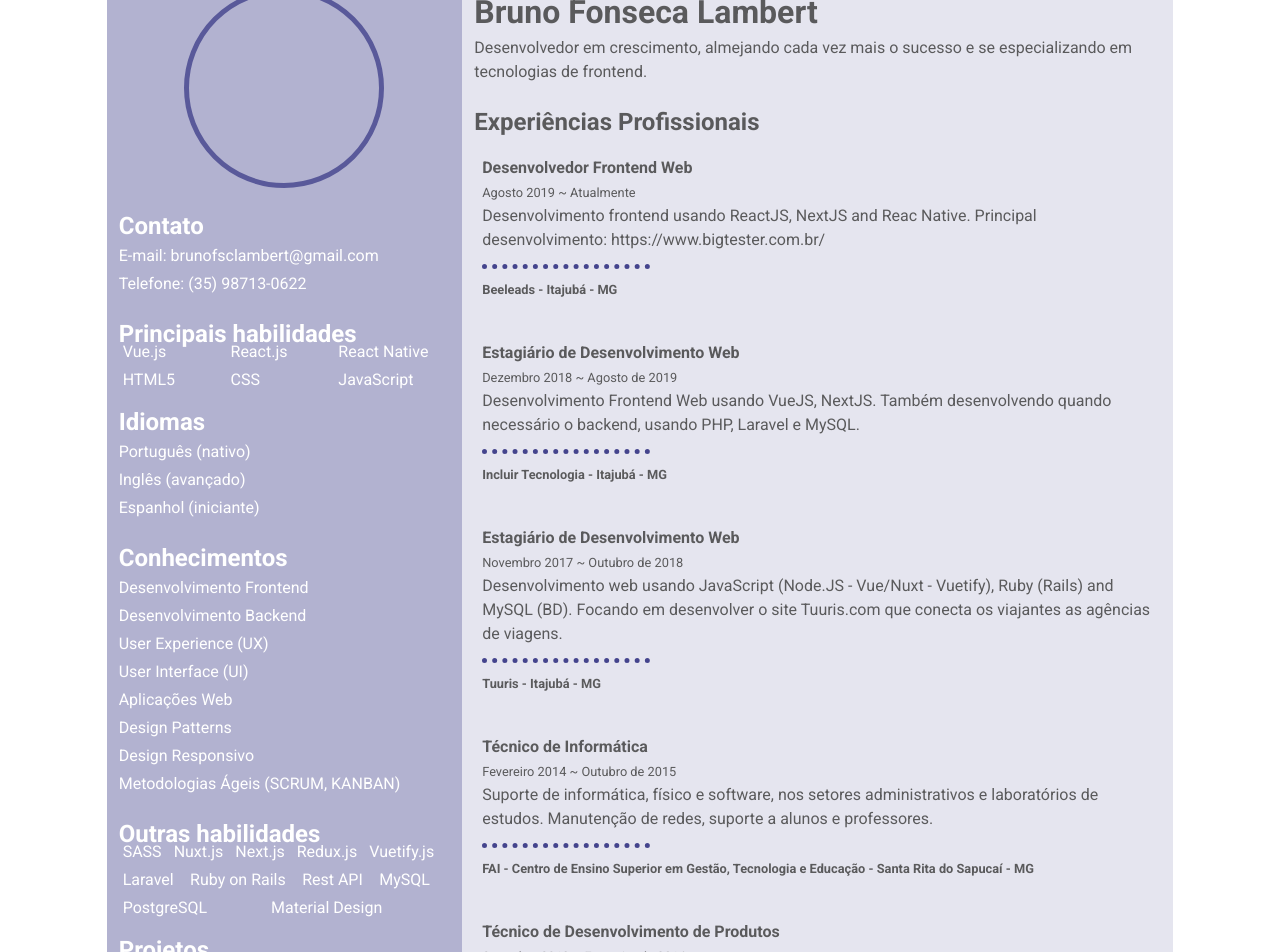
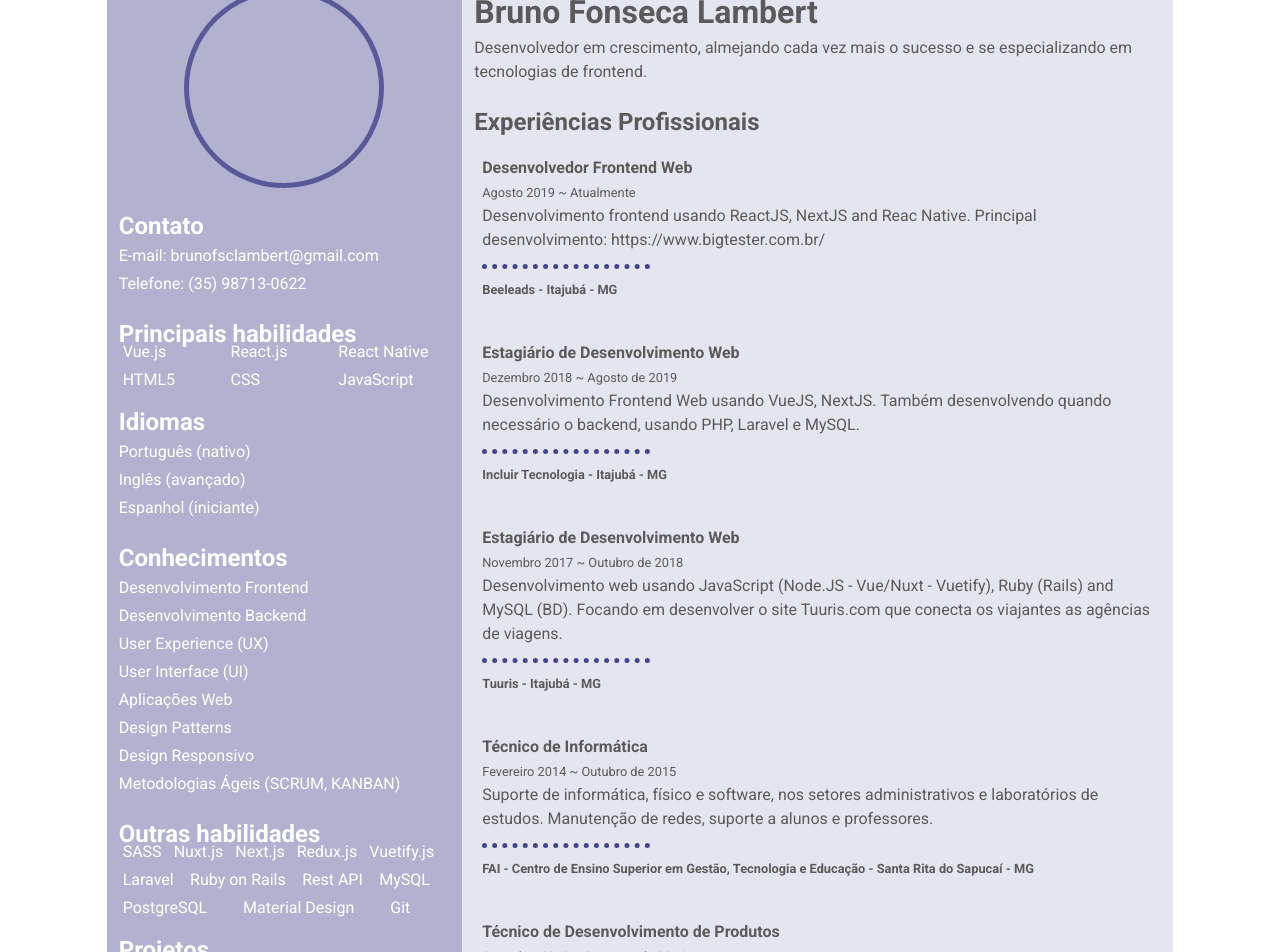
Before and after one commit to BrunoLambert/resume, a Nuxt app: page / in a window 1280 px wide. Shown: the top 952 px of the page. Built offline with nearby package versions, Linux system fonts and the light colour scheme.

Commit message:
Git skill added

```diff
--- a/pages/index.vue
+++ b/pages/index.vue
@@ -161,7 +161,8 @@ export default {
       'Rest API',
       'MySQL',
       'PostgreSQL',
-      'Material Design'
+      'Material Design',
+      'Git'
     ],
     knowledges: [
       'Desenvolvimento Frontend',
```
